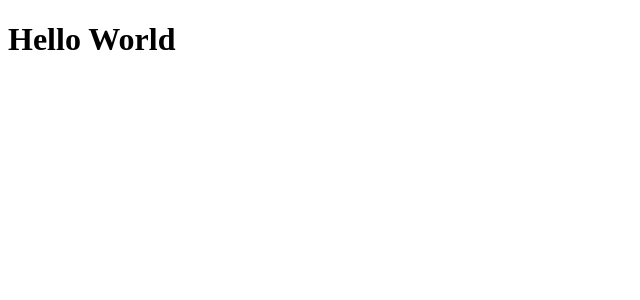
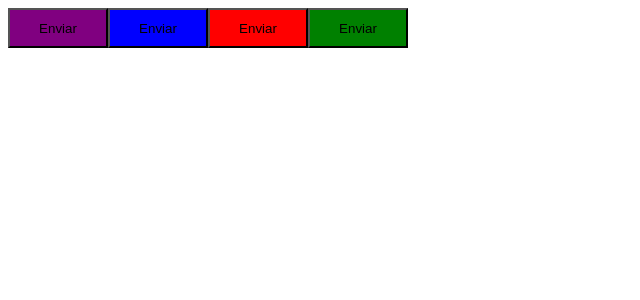
Before and after one commit to LidianeDiniz/02-ignite-timer, a React (Vite) app: page / in a window 1280 px wide. Shown: the top 300 px of the page, without its empty margins (0-640 px from the left). Built offline with nearby package versions, Linux system fonts and the light colour scheme.

Commit message:
Create-project

```diff
--- a/package.json
+++ b/package.json
@@ -15,7 +15,9 @@
   "devDependencies": {
     "@types/react": "^18.0.24",
     "@types/react-dom": "^18.0.8",
+    "@types/styled-components": "^5.1.26",
     "@vitejs/plugin-react": "^2.2.0",
+    "styled-components": "^5.3.6",
     "typescript": "^4.6.4",
     "vite": "^3.2.3"
   }
--- a/src/App.tsx
+++ b/src/App.tsx
@@ -1,7 +1,13 @@
-
+import {Button} from "./components/Button"
 export function App() {
 
   return (
-   <h1>Hello World</h1>
+  <>
+
+  <Button variant="primary"/>
+  <Button variant="secondary"/>
+  <Button variant="danger"/>
+  <Button variant="success"/>
+  </>
   )
 }
--- /dev/null
+++ b/src/components/Button.styles.ts
@@ -0,0 +1,29 @@
+import { css } from "styled-components";
+import styled  from "styled-components";
+
+export type ButtonVariant =  'primary' | 'secondary' | 'danger' | 'success'
+
+interface ButtonContainerProps{
+    variant:  ButtonVariant;
+}
+
+const buttonVariants  ={
+    primary: 'purple',
+    secondary: 'blue',
+    danger:'red',
+    success: 'green'
+};
+
+export const ButtonContainer = styled.button<ButtonContainerProps>`
+
+    width:100px;
+    height:40px;
+
+    ${props => {
+        return css
+        `background-color: ${buttonVariants[props.variant]}`
+
+    }}
+
+
+`;
--- /dev/null
+++ b/src/components/Button.tsx
@@ -0,0 +1,12 @@
+import { ButtonContainer, ButtonVariant } from "./Button.styles";
+
+
+
+interface ButtonProps {
+    variant? : ButtonVariant;
+}
+
+export function Button ({ variant = 'primary' }: ButtonProps){
+  return <ButtonContainer variant={variant}>Enviar</ButtonContainer>
+
+}
```
Also changed, not shown: 1 other file (tests, documents, lock files or other folders).
